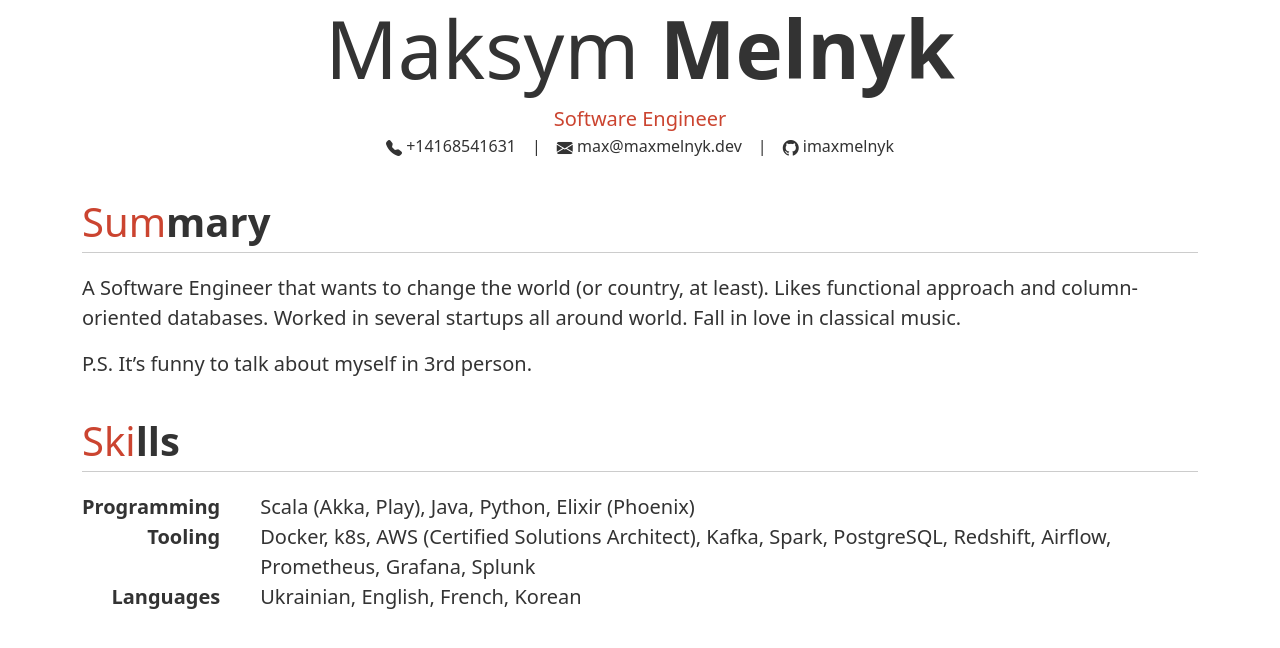
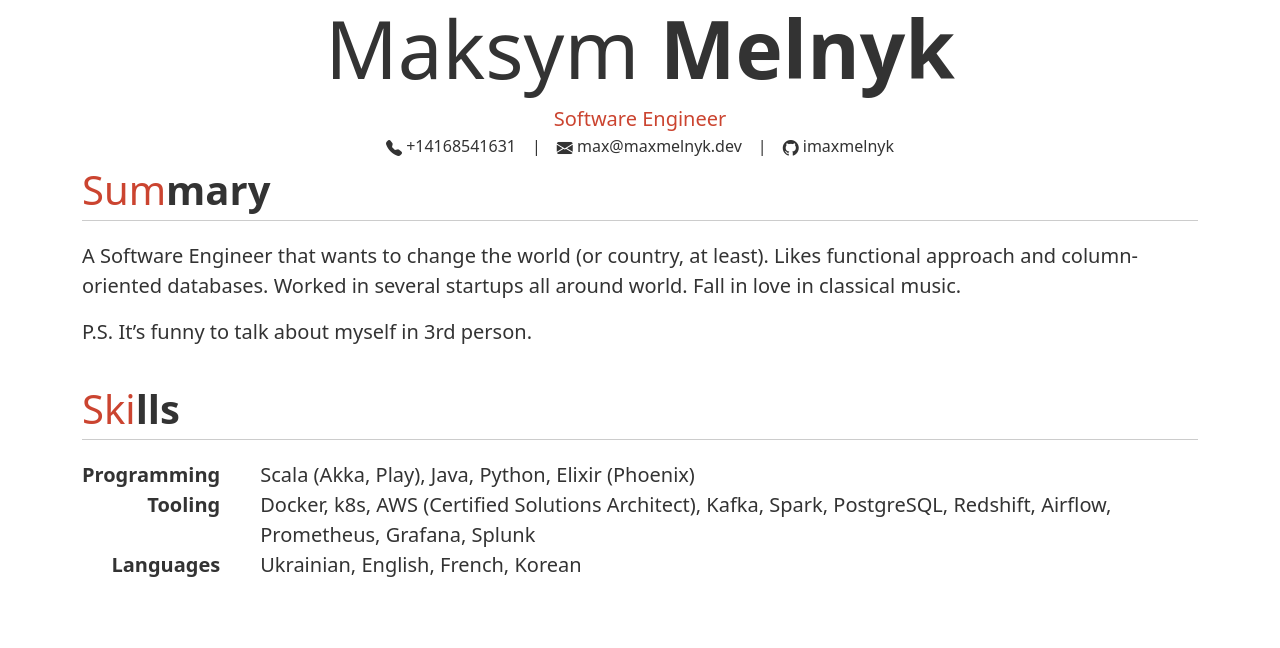
Before and after one commit to imaxmelnyk/cv, a Vue app: page / in a window 1280 px wide. Shown: the top 648 px of the page. Built offline with nearby package versions, Linux system fonts and the light colour scheme.

Commit message:
css leftovers

```diff
--- a/src/assets/main.scss
+++ b/src/assets/main.scss
@@ -5,7 +5,3 @@
 .text-color-red {
   color: #CB4430
 }
-
-.section {
-  margin-bottom: 2em;
-}
--- a/src/components/Header.vue
+++ b/src/components/Header.vue
@@ -28,11 +28,7 @@
 }
 
 @include media-breakpoint-up(sm) {
-  .separator {
-    display: inline;
-  }
-
-  .contact {
+  .separator, .contact {
     display: inline;
   }
 }
--- a/src/components/Section.vue
+++ b/src/components/Section.vue
@@ -15,3 +15,9 @@
     <slot></slot>
   </div>
 </template>
+
+<style scoped>
+.section {
+  margin-bottom: 2em;
+}
+</style>
```
Also changed, not shown: src/components/Skills.vue (indentation only).
